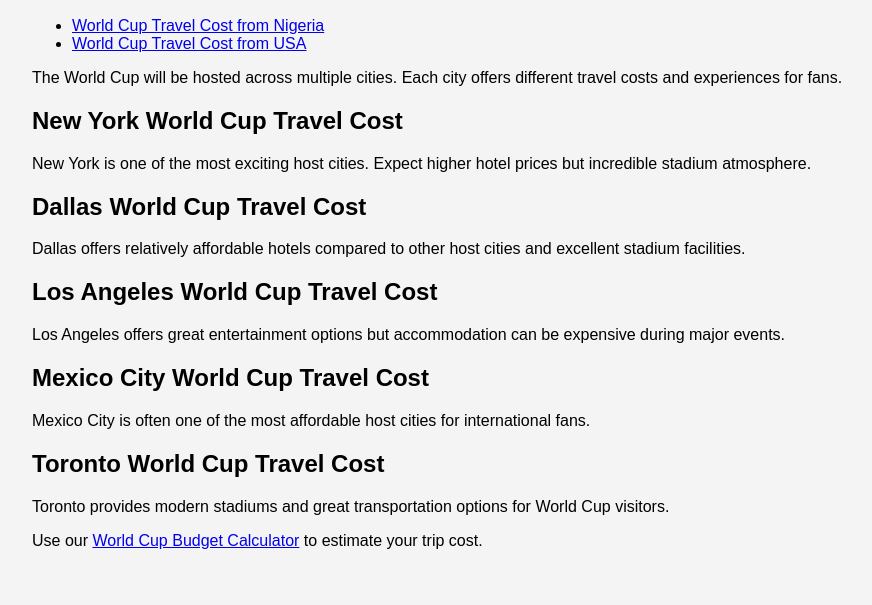
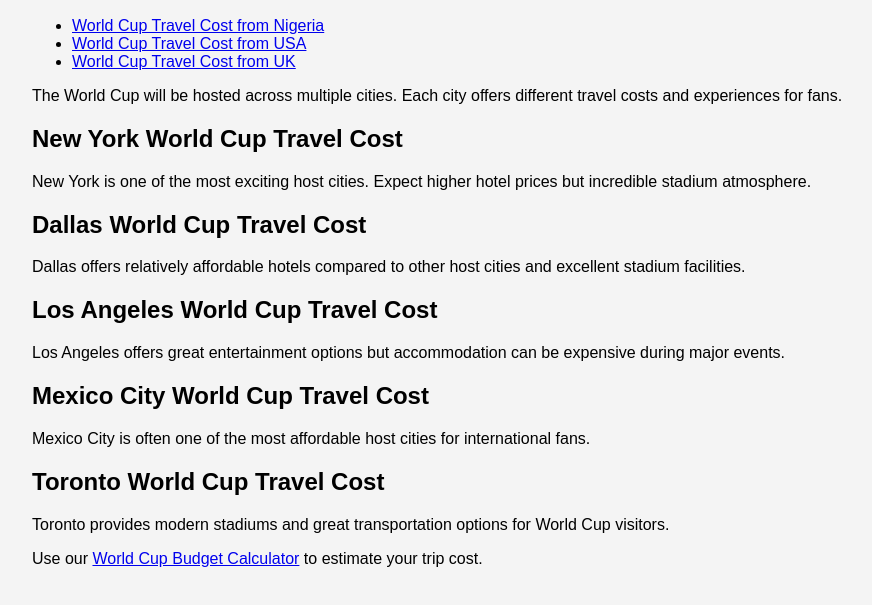
Before and after one commit to chrisko247/worldcupbudget, a plain HTML site: page cities.html in a window 1280 px wide. Shown: the part 141-746 px from the top of the page, without its empty margins (158-1030 px from the left). Drawn offline with Linux system fonts and the light colour scheme.

Commit message:
Update cities.html

```diff
--- a/cities.html
+++ b/cities.html
@@ -41,6 +41,11 @@ World Cup Travel Cost from Nigeria
 World Cup Travel Cost from USA
 </a>
 </li>
+<li>
+<a href="world-cup-travel-cost-from-uk.html">
+World Cup Travel Cost from UK
+</a>
+</li>
 </ul>
 <p>The World Cup will be hosted across multiple cities. Each city offers different travel costs and experiences for fans.</p>
 
```
